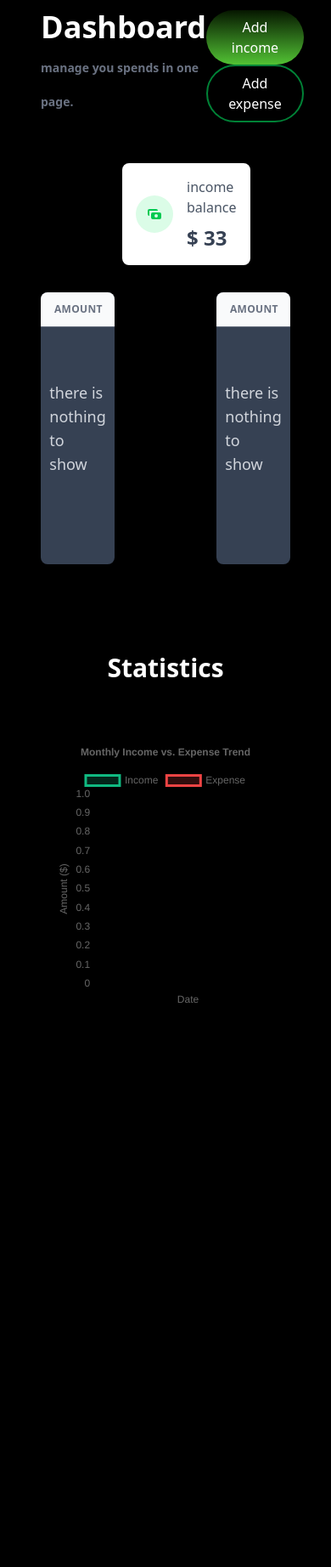
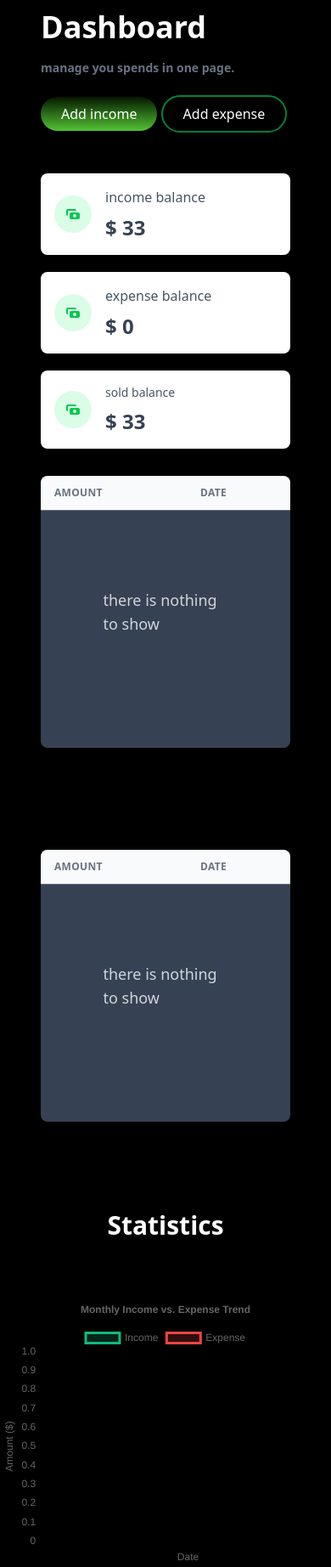
Before and after one commit to imadprogram/income-tracker-brief7-, a PHP site: page / in a window 390 px wide; the page is wider, and only the part inside the window is pictured. Shown: the part 60-1904 px from the top of that part at 85% size. Before the commit the page ends 1240 px from the top of that part, so only its background shows below. Run offline with PHP 8.4, Linux system fonts and the light colour scheme; data comes from the database, SQL or seed files in the repository; data that the repository does not hold is empty; some libraries are stand-ins or nearby versions.

Commit message:
added responsive

```diff
--- a/index.php
+++ b/index.php
@@ -115,7 +115,7 @@ if (!empty($_POST['expense-delete'])) {
 
     <header class="bg-gray-900 text-3xl font-bold pl-9 py-3 text-white">Smart Wallet</header>
     <section class="pt-3 bg-black pb-10 flex flex-col gap-8 px-12">
-        <div class="flex  justify-between">
+        <div class="flex flex-wrap gap-5 justify-between">
             <h1 class="text-4xl font-bold text-white">Dashboard<br><span class="text-sm font-sans text-gray-500">manage you spends in one page.</span></h1>
             <div>
                 <button id="income-btn" class="cursor-pointer px-6 py-2 rounded-full text-white bg-[linear-gradient(to_top,#52c234,#061700)]">Add income</button>
@@ -123,7 +123,7 @@ if (!empty($_POST['expense-delete'])) {
             </div>
         </div>
         <!-- cards -->
-        <div class="flex gap-30 px-24 pt-4">
+        <div class="flex flex-wrap gap-5 md:gap-30 md:px-24 pt-4">
             <div
                 class="flex items-center p-4 bg-white rounded-lg shadow-xs dark:bg-gray-800 grow">
                 <div
@@ -194,7 +194,7 @@ if (!empty($_POST['expense-delete'])) {
             </div>
         </div>
         <!-- lists section -->
-        <div class="flex gap-30">
+        <div class="flex flex-wrap md:flex-nowrap gap-30">
             <!-- incomes Table -->
             <div id="incomes" class="w-full overflow-y-scroll [scrollbar-width:none] rounded-lg shadow-xs h-80 bg-gray-700 text-white relative">
                 <div class="w-full overflow-x-auto">
@@ -280,7 +280,7 @@ if (!empty($_POST['expense-delete'])) {
     <!-- chart js section -->
     <section class="bg-black">
         <h1 class="text-center font-bold text-3xl text-white py-16">Statistics</h1>
-        <div class="h-80 px-16">
+        <div class="h-80 md:px-16">
             <canvas id="myChart"></canvas>
         </div>
     </section>
```
